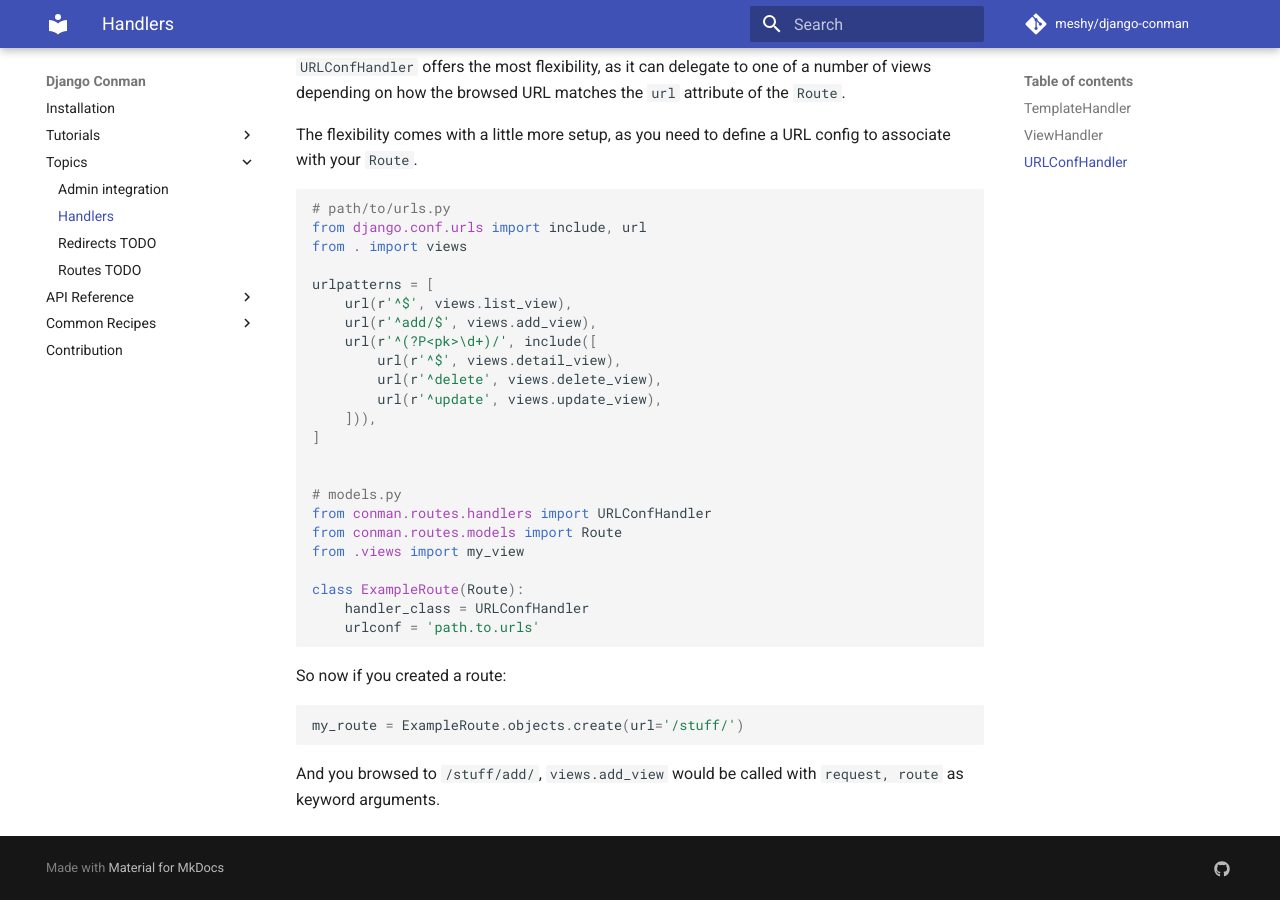
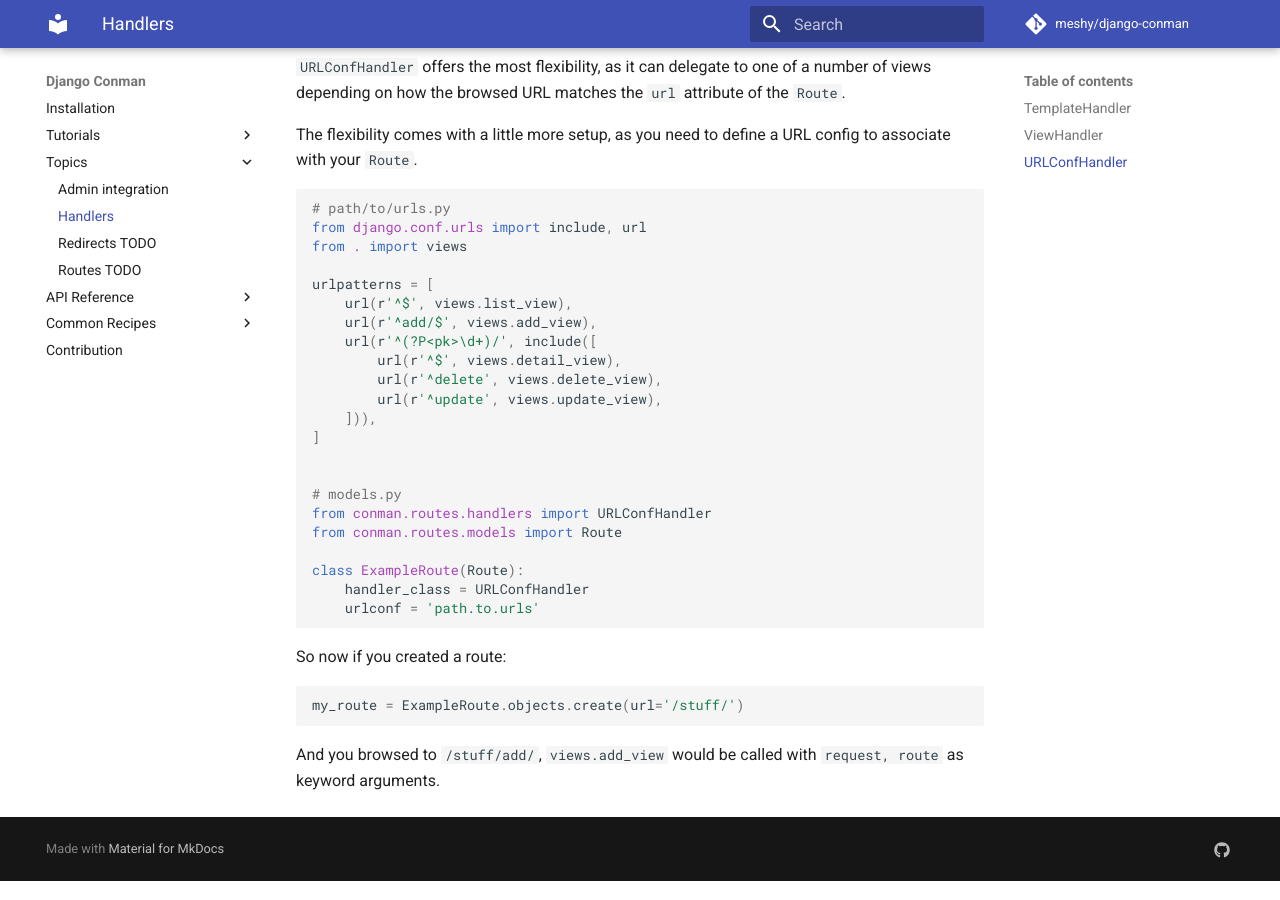
Before and after one commit to meshy/django-conman, an MkDocs documentation site: the page built from docs/topics/handlers.md, in a window 1280 px wide and 900 px high, scrolled down 1158 px. Built offline with MkDocs 1.6.1 and Material for MkDocs 9.7.7, drawn with Linux system fonts in a browser that asks for light colours; comment, search, counter and statistics services are not loaded; old or Windows-style settings are respelled for this version of MkDocs.

Commit message:
Remove unused import from example in docs

```diff
--- a/docs/topics/handlers.md
+++ b/docs/topics/handlers.md
@@ -75,7 +75,6 @@ urlpatterns = [
 # models.py
 from conman.routes.handlers import URLConfHandler
 from conman.routes.models import Route
-from .views import my_view
 
 class ExampleRoute(Route):
     handler_class = URLConfHandler
```
